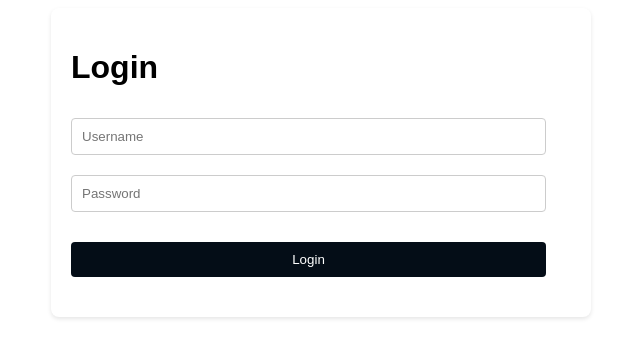
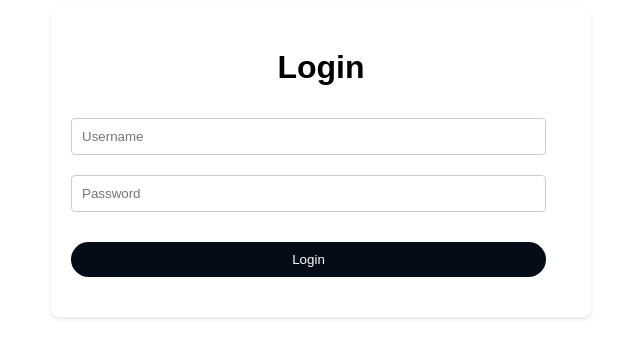
Before and after one commit to ArenaofDust/NoteKeeper, a React (Vite) app in the folder frontend/: page /login in a window 1280 px wide. Shown: the top 358 px of the page, without its empty margins (319-959 px from the left). Built offline with nearby package versions, Linux system fonts and the light colour scheme.

Commit message:
Centered login page text

```diff
--- a/frontend/src/styles/Form.css
+++ b/frontend/src/styles/Form.css
@@ -5,9 +5,13 @@
     justify-content: center;
     margin: 50px auto;
     padding: 20px;
-    border-radius: 8px;
+    border-radius: 10px;
     box-shadow: rgb(rgb(64, 63, 63));
     max-width: 400vh;
+}
+
+h1 {
+    text-align: center;
 }
 
 .form-input {
@@ -26,7 +30,7 @@
     background-color: #040d17;
     color: white;
     border: none;
-    border-radius: 4px;
+    border-radius: 20px;
     cursor: pointer;
     transition: background-color 0.2s ease-in-out;
 }
```
